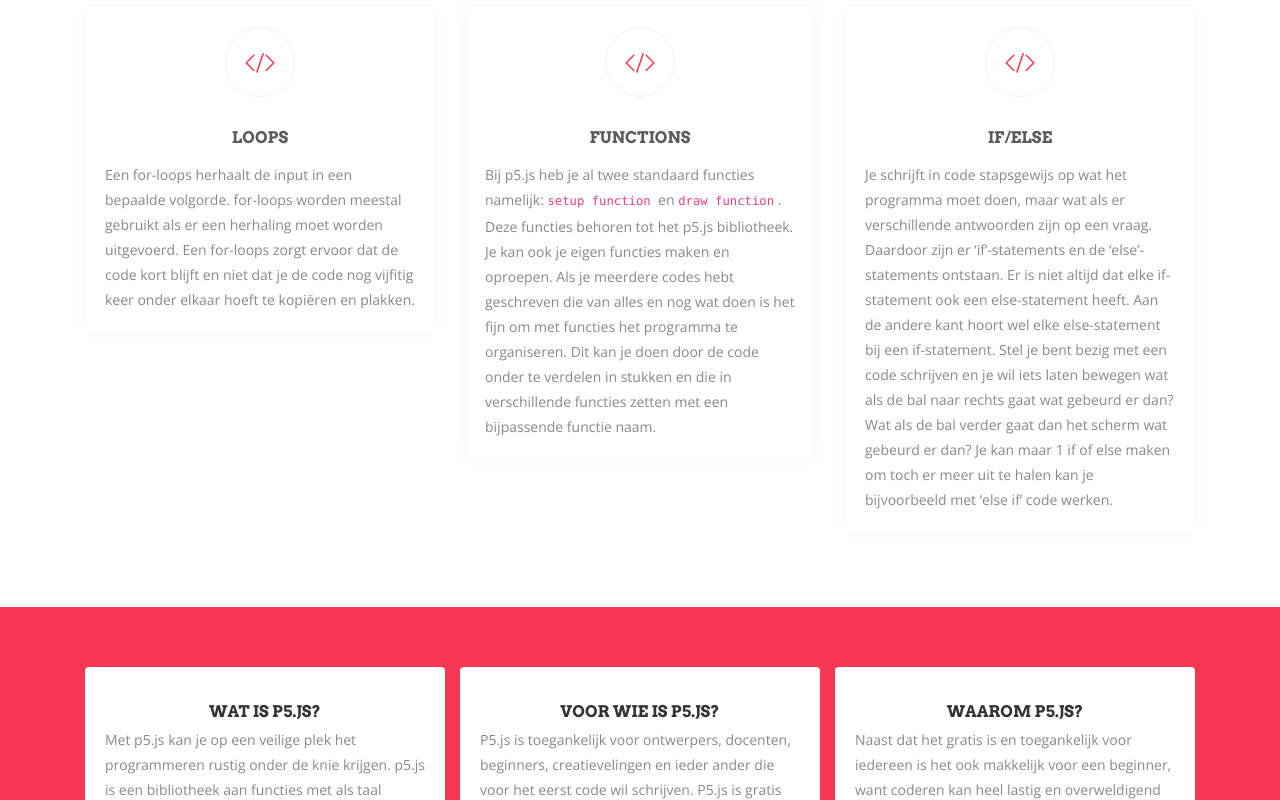
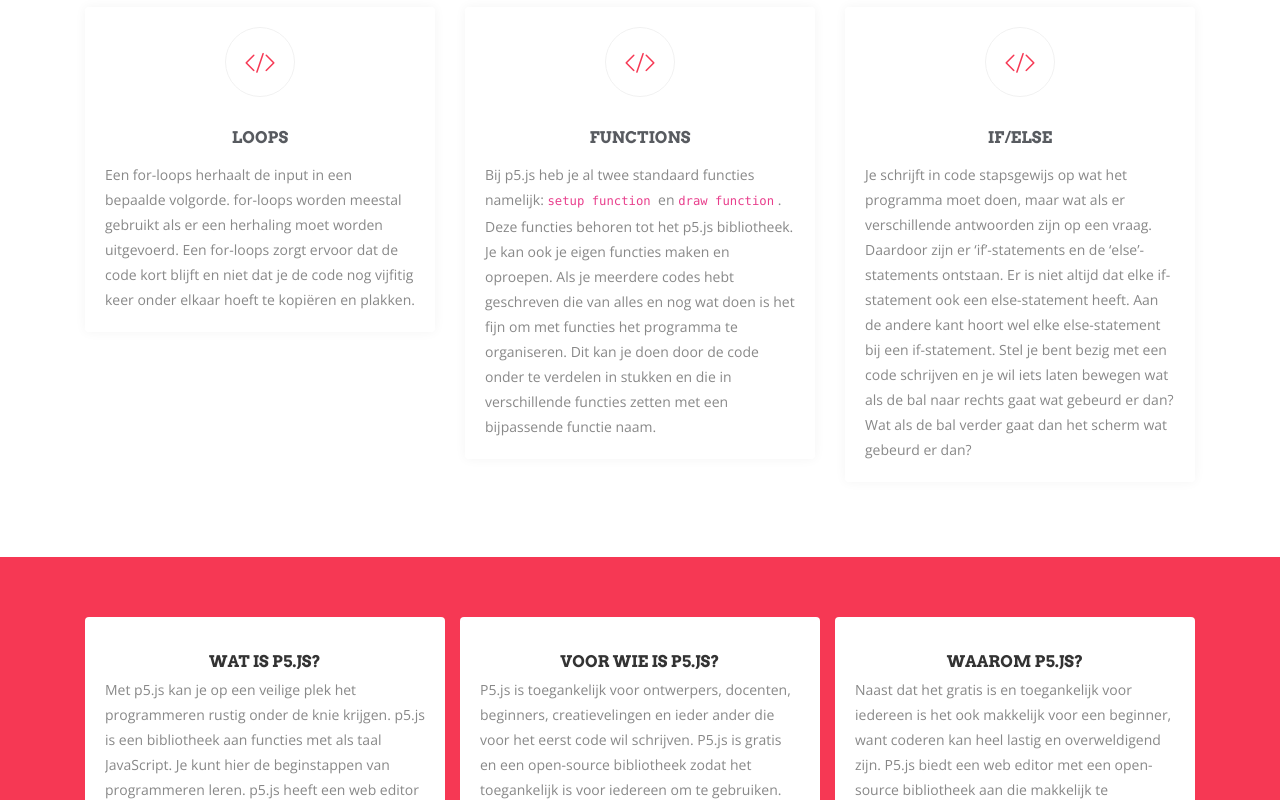
Before and after one commit to Pnottroth/p5js, a plain HTML site: page index.html in a window 1280 px wide. Shown: the part 2000-2800 px from the top of the page. Drawn offline with nearby package versions, Linux system fonts and the light colour scheme; files whose address does not match are found by name.

Commit message:
Update index.html

```diff
--- a/index.html
+++ b/index.html
@@ -218,7 +218,7 @@
               </div>
               <div class="services-content">
                 <h3><a href="#">IF/ELSE</a></h3>
-                <p class="para-text">Je schrijft in code stapsgewijs op wat het programma moet doen, maar wat als er verschillende antwoorden zijn op een vraag. Daardoor zijn er ‘if’-statements en de ‘else’-statements ontstaan. Er is niet altijd dat elke if-statement ook een else-statement heeft. Aan de andere kant hoort wel elke else-statement bij een if-statement. Stel je bent bezig met een code schrijven en je wil iets laten bewegen wat als de bal naar rechts gaat wat gebeurd er dan? Wat als de bal verder gaat dan het scherm wat gebeurd er dan? Je kan maar 1 if of else maken om toch er meer uit te halen kan je bijvoorbeeld met ‘else if’ code werken. </p>
+                <p class="para-text">Je schrijft in code stapsgewijs op wat het programma moet doen, maar wat als er verschillende antwoorden zijn op een vraag. Daardoor zijn er ‘if’-statements en de ‘else’-statements ontstaan. Er is niet altijd dat elke if-statement ook een else-statement heeft. Aan de andere kant hoort wel elke else-statement bij een if-statement. Stel je bent bezig met een code schrijven en je wil iets laten bewegen wat als de bal naar rechts gaat wat gebeurd er dan? Wat als de bal verder gaat dan het scherm wat gebeurd er dan? </p>
               </div>
             </div>
           </div>
```
